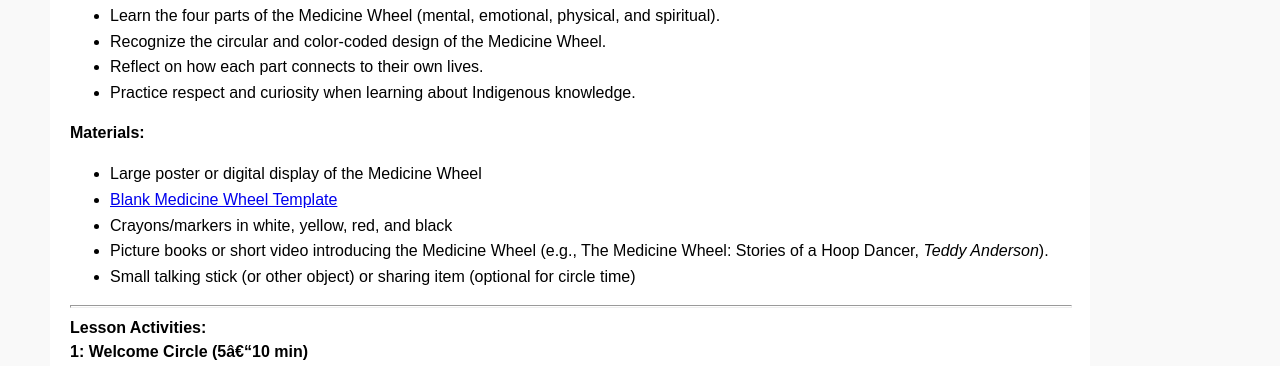
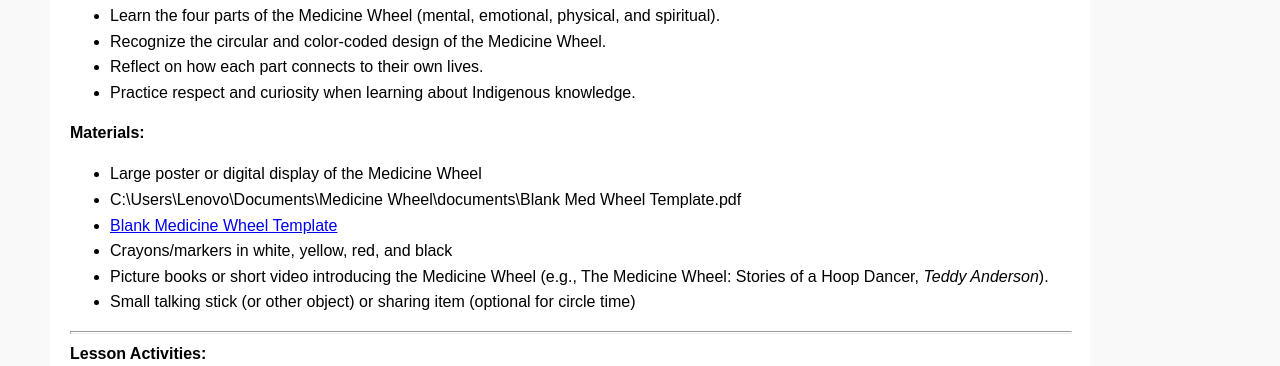
Before and after one commit to drhooper2/Medicine-Wheel, a plain HTML site: page index.html in a window 1280 px wide. Shown: the part 2067-2433 px from the top of the page. Drawn offline with Linux system fonts and the light colour scheme.

Commit message:
renamed med wheel

```diff
--- a/index.html
+++ b/index.html
@@ -146,6 +146,7 @@ margin-right: 15px; /* Adds spacing between image and text */
     <li>
         Large poster or digital display of the Medicine Wheel
     </li>
+    <li>C:\Users\Lenovo\Documents\Medicine Wheel\documents\Blank Med Wheel Template.pdf</li>
     <li>
         <a href="documents\Blank Med Wheel Template.pdf" target="_blank" rel="noopener noreferrer">
             Blank Medicine Wheel Template
```
